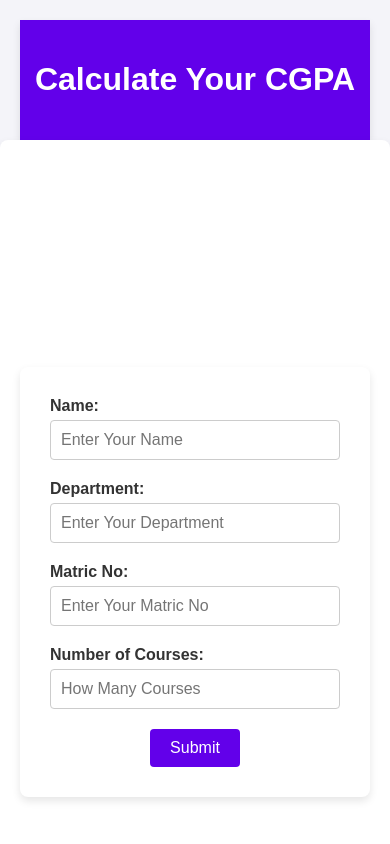
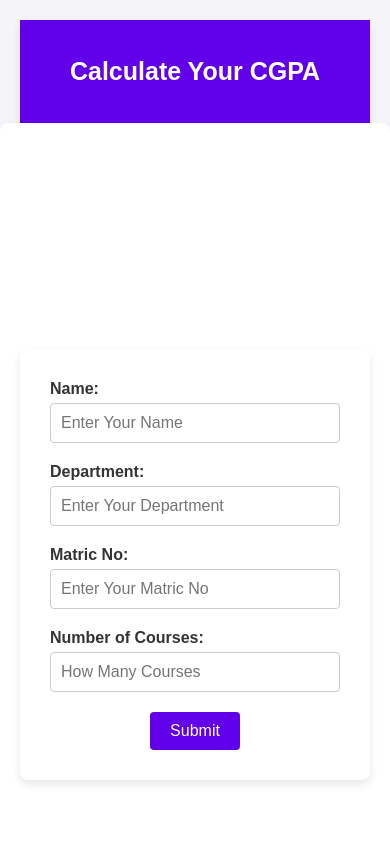
Before and after one commit to Afrimann/repo, a React (Vite) app: page / in a window 390 px wide. Shown: the top 844 px of the page. Built offline with nearby package versions, Linux system fonts and the light colour scheme.

Commit message:
resized the header h1

```diff
--- a/src/App.css
+++ b/src/App.css
@@ -109,3 +109,19 @@ body, html, #root {
   .Result p {
     margin: 5px 0;
   }
+
+  @media screen and (max-width : 600px) {
+    .header h1 {
+      font-size: 25px;
+    }
+  }
+  @media screen and (max-width : 375px) {
+    .header h1{
+      font-size: 20px;
+    }
+  }
+  @media screen and (max-width : 300px) {
+    .header h1{
+      font-size: 17px;
+    }
+  }
```
